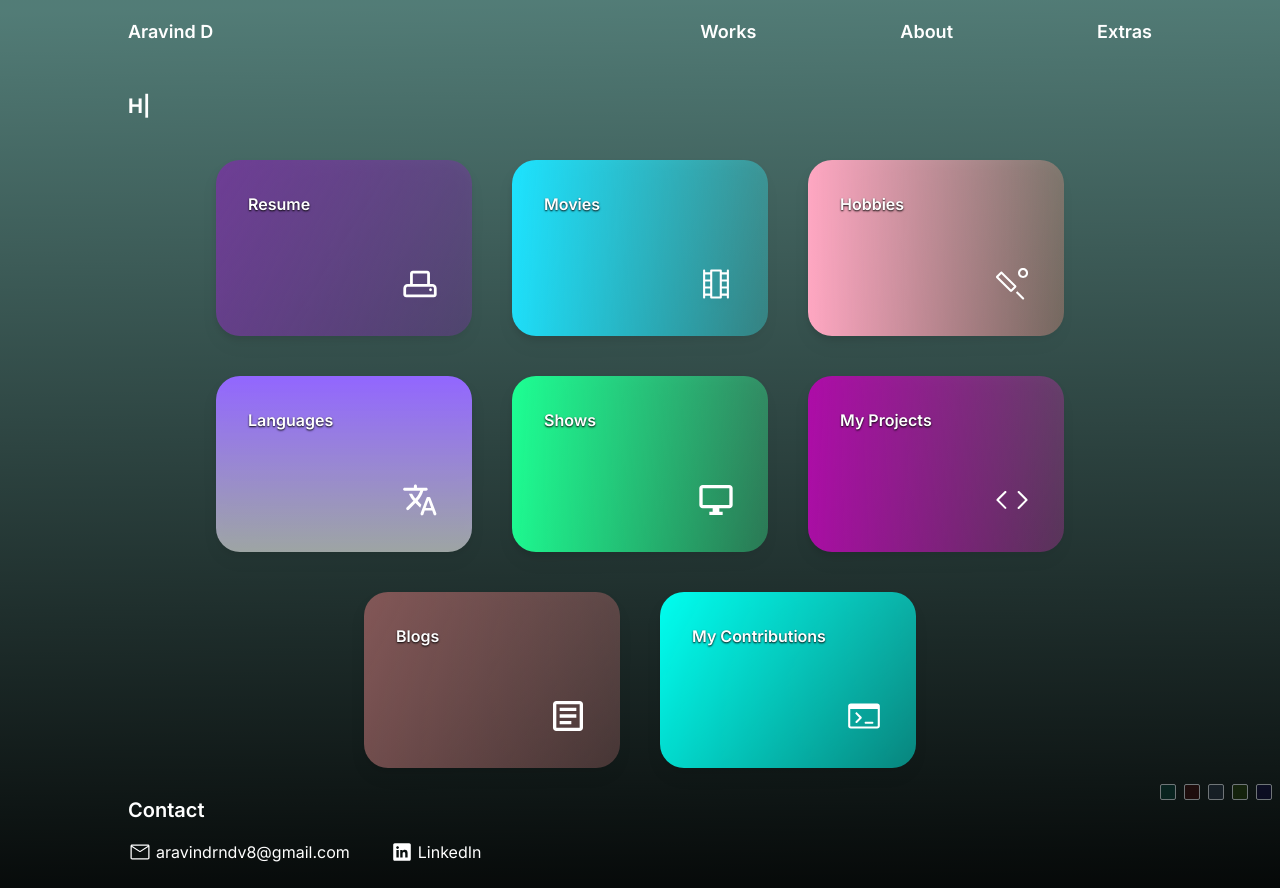
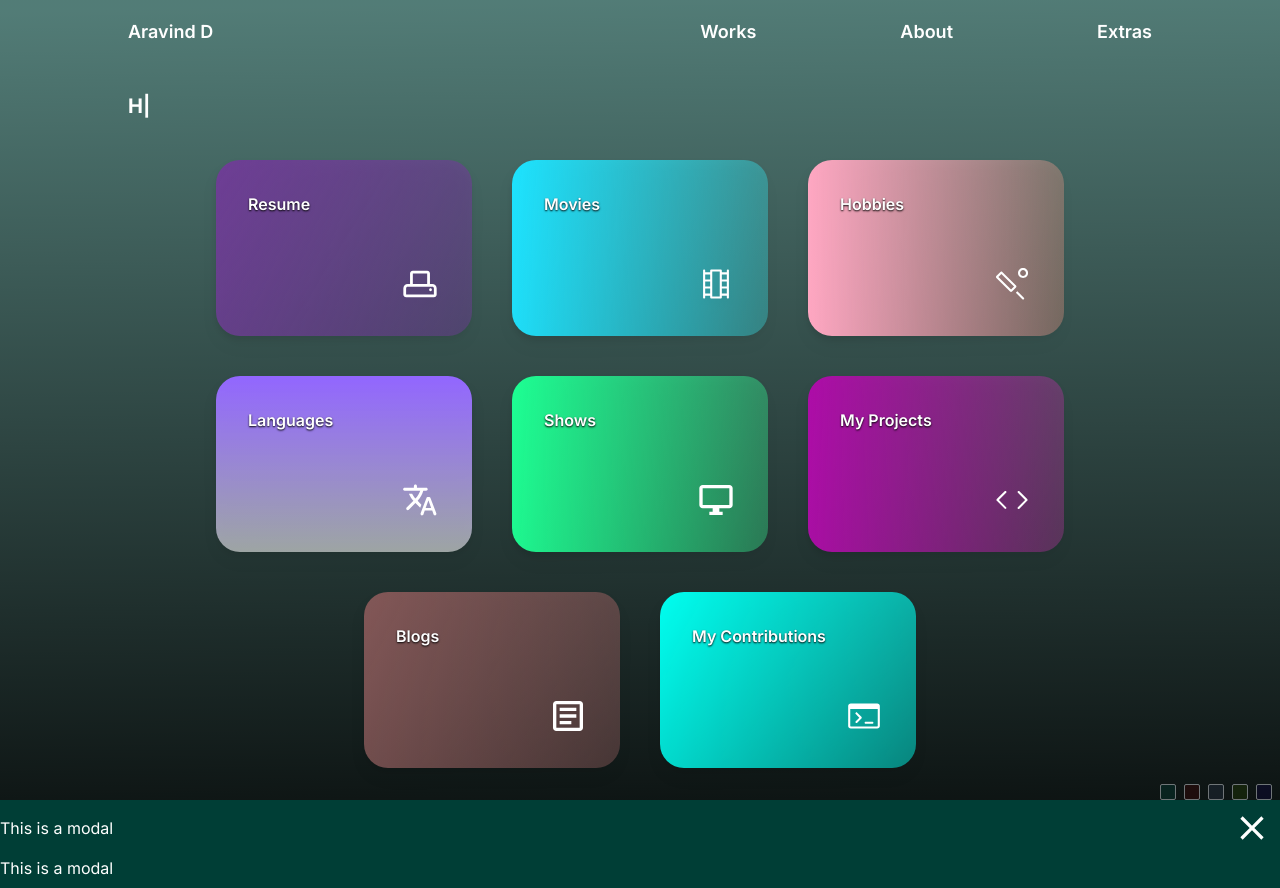
Before and after one commit to arav-ind/portfolio, a Next.js app: page / in a window 1280 px wide. Built offline with nearby package versions, Linux system fonts and the light colour scheme.

Commit message:
Added generic modal component

```diff
--- a/src/app/globals.css
+++ b/src/app/globals.css
@@ -17,16 +17,10 @@
 }
 
 body {
-  /* color: rgb(var(--foreground-rgb));
-  background: linear-gradient(
-      to bottom,
-      transparent,
-      rgb(var(--background-end-rgb))
-    )
-    rgb(var(--background-start-rgb)); */
     min-height: 100vh;
-    /* overflow: hidden; */
     color: #FFFFFF;
+    overflow-x: hidden;
+    overflow-y: scroll;
     background: linear-gradient(179deg, rgba(0, 62, 54, 0.68) 1.23%, #000 107.33%);
 }
 
@@ -35,3 +29,15 @@ body {
   pointer-events: none;
   transition: opacity 0.3s ease;
 }
+
+.modal-bg {
+  background: rgba(0, 62, 54);
+}
+
+.show-modal {
+  --tw-translate-y: 0%;
+}
+
+.hide-modal {
+  --tw-translate-y: 100%;
+}
--- a/src/app/layout.tsx
+++ b/src/app/layout.tsx
@@ -2,6 +2,7 @@ import type { Metadata } from 'next'
 import { Inter } from 'next/font/google'
 import './globals.css'
 import ColorChanger from '@/components/ColorChanger'
+import Modal from '@/components/Modal'
 
 const inter = Inter({ subsets: ['latin'] })
 
@@ -18,6 +19,7 @@ export default function RootLayout({
   return (
     <html lang='en'>
       <body className= {`${inter.className} min-h-screen`}>
+        <Modal />
         {children}
         <ColorChanger />
       </body>
--- a/src/components/Card.tsx
+++ b/src/components/Card.tsx
@@ -2,11 +2,21 @@
 
 import Image from 'next/image'
 import { CardType } from '@/types/types'
-import { useSearchParams } from 'next/navigation'
+import { useRouter, useSearchParams } from 'next/navigation'
 
 export default function Card({key, background, icon, title, tag}: CardType) {
+  const router = useRouter()
   const searchParams = useSearchParams()
   const selected = searchParams.get('view')
+
+  const showModal = () => {
+    document.body.style.overflowY = 'hidden'
+    if (!selected) {
+      router.push('?showmodal=true')
+    } else {
+      router.push(`${location.href}&showmodal=true`)
+    }
+  }
 
   return (
     <div
@@ -15,6 +25,7 @@ export default function Card({key, background, icon, title, tag}: CardType) {
       hover:scale-105 transition-all duration-300 drop-shadow-lg opacity-100
       ${selected === null || tag === selected ? '' : 'disabled'}`}
       style={{background: background}}
+      onClick={showModal}
     >
       <p className='absolute left-8 top-8 font-semibold text-shadow-sm shadow-black'>{title}</p>
       <Image className='absolute right-8 bottom-8' src={icon} alt='icon'/>
--- /dev/null
+++ b/src/components/Modal.tsx
@@ -0,0 +1,75 @@
+'use client'
+
+import close from '@/icons/close.svg'
+import Image from 'next/image'
+import { useRouter, useSearchParams } from 'next/navigation'
+
+export default function Modal() {
+    const router = useRouter()
+    const searchParams = useSearchParams()
+    const showModal = searchParams.get('showmodal')
+
+    const hideModal = () => {
+        document.body.style.overflowY = 'scroll'
+        router.back()
+    }
+
+    return (
+        <div
+            className={`fixed top-0 w-full h-full z-50 modal-bg overflow-y-scroll transform transition-transform ease-in-out duration-300
+            ${showModal ? 'show-modal' : 'hide-modal'}`}
+        >
+            <Image className='absolute top-2 right-2 z-50' onClick={hideModal} src={close} alt='close' />
+            <div className='relative mt-4'>This is a modal</div>
+            <div className='relative mt-4'>This is a modal</div>
+            <div className='relative mt-4'>This is a modal</div>
+            <div className='relative mt-4'>This is a modal</div>
+            <div className='relative mt-4'>This is a modal</div>
+            <div className='relative mt-4'>This is a modal</div>
+            <div className='relative mt-4'>This is a modal</div>
+            <div className='relative mt-4'>This is a modal</div>
+            <div className='relative mt-4'>This is a modal</div>
+            <div className='relative mt-4'>This is a modal</div>
+            <div className='relative mt-4'>This is a modal</div>
+            <div className='relative mt-4'>This is a modal</div>
+            <div className='relative mt-4'>This is a modal</div>
+            <div className='relative mt-4'>This is a modal</div>
+            <div className='relative mt-4'>This is a modal</div>
+            <div className='relative mt-4'>This is a modal</div>
+            <div className='relative mt-4'>This is a modal</div>
+            <div className='relative mt-4'>This is a modal</div>
+            <div className='relative mt-4'>This is a modal</div>
+            <div className='relative mt-4'>This is a modal</div>
+            <div className='relative mt-4'>This is a modal</div>
+            <div className='relative mt-4'>This is a modal</div>
+            <div className='relative mt-4'>This is a modal</div>
+            <div className='relative mt-4'>This is a modal</div>
+            <div className='relative mt-4'>This is a modal</div>
+            <div className='relative mt-4'>This is a modal</div>
+            <div className='relative mt-4'>This is a modal</div>
+            <div className='relative mt-4'>This is a modal</div>
+            <div className='relative mt-4'>This is a modal</div>
+            <div className='relative mt-4'>This is a modal</div>
+            <div className='relative mt-4'>This is a modal</div>
+            <div className='relative mt-4'>This is a modal</div>
+            <div className='relative mt-4'>This is a modal</div>
+            <div className='relative mt-4'>This is a modal</div>
+            <div className='relative mt-4'>This is a modal</div>
+            <div className='relative mt-4'>This is a modal</div>
+            <div className='relative mt-4'>This is a modal</div>
+            <div className='relative mt-4'>This is a modal</div>
+            <div className='relative mt-4'>This is a modal</div>
+            <div className='relative mt-4'>This is a modal</div>
+            <div className='relative mt-4'>This is a modal</div>
+            <div className='relative mt-4'>This is a modal</div>
+            <div className='relative mt-4'>This is a modal</div>
+            <div className='relative mt-4'>This is a modal</div>
+            <div className='relative mt-4'>This is a modal</div>
+            <div className='relative mt-4'>This is a modal</div>
+            <div className='relative mt-4'>This is a modal</div>
+            <div className='relative mt-4'>This is a modal</div>
+            <div className='relative mt-4'>This is a modal</div>
+            <div className='relative mt-4'>This is a modal</div>
+        </div>
+    )
+  }
```
